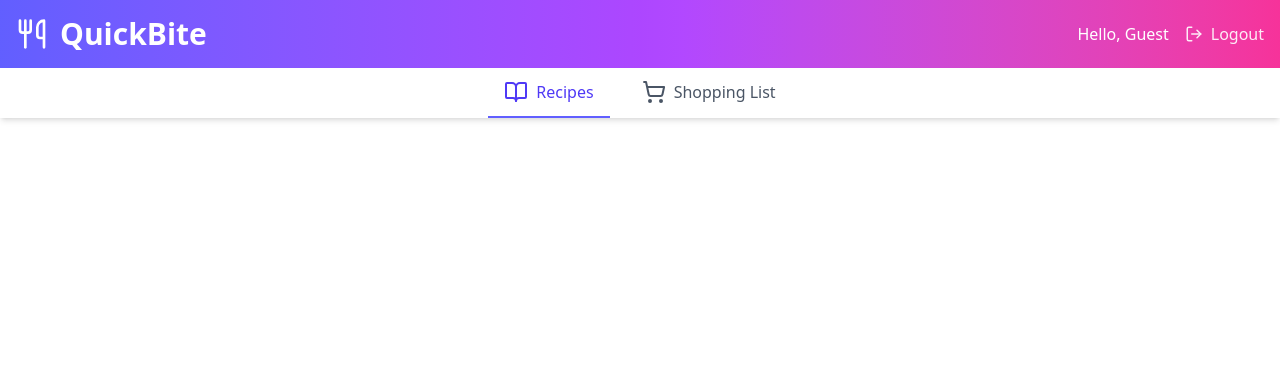
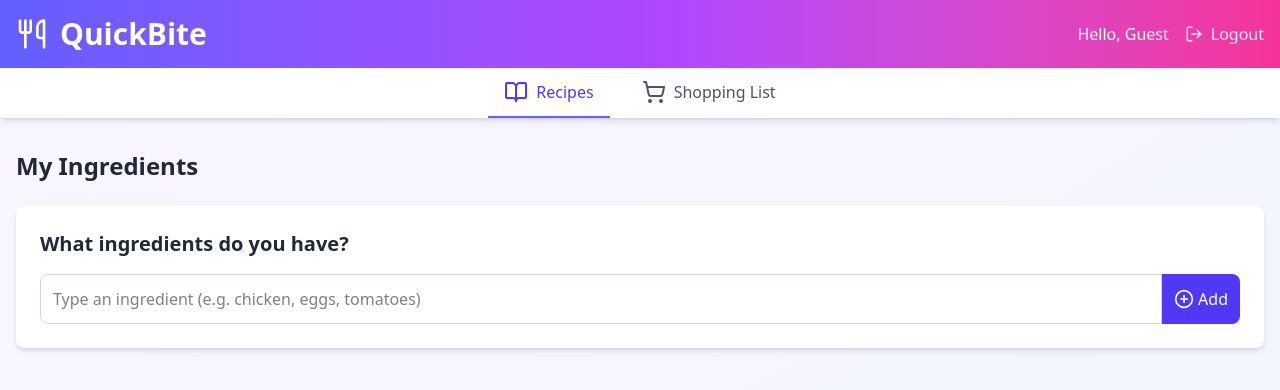
Before and after one commit to lawrence-valerio/fridge-meals, a Next.js app: page /home/recipes in a window 1280 px wide. Shown: the top 390 px of the page. Built offline with nearby package versions, Linux system fonts and the light colour scheme.

Commit message:
added ingredient input for recipes page.

```diff
--- a/src/app/auth/login/layout.tsx
+++ b/src/app/auth/layout.tsx
@@ -1,4 +1,4 @@
-import "../../globals.css";
+import "../globals.css";
 
 export default function LoginLayout({
   children,
--- /dev/null
+++ b/src/app/home/recipes/components/IngredientInput.tsx
@@ -0,0 +1,31 @@
+"use client";
+
+import { useState } from "react";
+import { PlusCircleIcon } from "lucide-react";
+
+export const IngredientInput = () => {
+  const [inputValue, setInputValue] = useState("");
+
+  return (
+    <section>
+      <div className="bg-white rounded-lg shadow-md p-6">
+        <h2 className="text-xl font-semibold text-gray-800 mb-4">
+          What ingredients do you have?
+        </h2>
+        <div className="relative">
+          <div className="flex">
+            <input
+              type="text"
+              value={inputValue}
+              placeholder="Type an ingredient (e.g. chicken, eggs, tomatoes)"
+              className="flex-1 p-3 border border-gray-300 rounded-l-lg focus:outline-none focus:ring-2 focus:ring-indigo-500"
+            />
+            <button className="bg-indigo-600 text-white p-3 rounded-r-lg hover:bg-indigo-700 flex items-center">
+              <PlusCircleIcon size={20} className="mr-1" /> Add
+            </button>
+          </div>
+        </div>
+      </div>
+    </section>
+  );
+};
--- a/src/app/home/recipes/page.tsx
+++ b/src/app/home/recipes/page.tsx
@@ -1,3 +1,11 @@
+import { IngredientInput } from "./components/IngredientInput";
+
 export default function Recipes() {
-  return <div></div>;
+  return (
+    <div className="container mx-auto px-4 py-8 ">
+      <h1 className="text-2xl font-bold text-gray-800 mb-6">My Ingredients</h1>
+
+      <IngredientInput />
+    </div>
+  );
 }
--- a/src/app/layout.tsx
+++ b/src/app/layout.tsx
@@ -14,7 +14,7 @@ export default function RootLayout({
 }) {
   return (
     <html lang="en">
-      <body>
+      <body className="min-h-screen bg-gradient-to-br from-purple-50 to-blue-50">
         <AuthProvider>{children}</AuthProvider>
       </body>
     </html>
```
